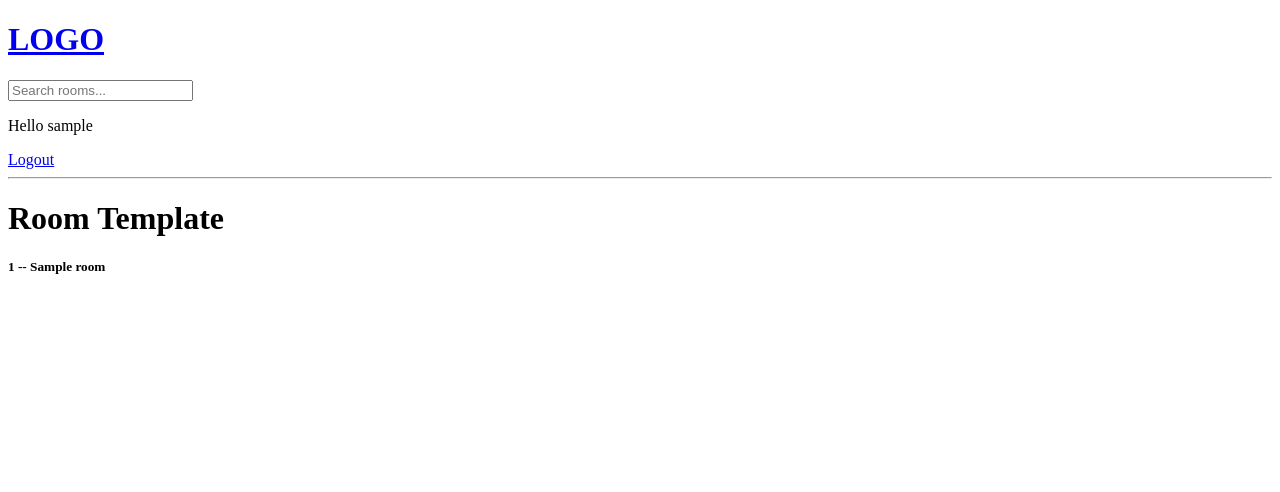
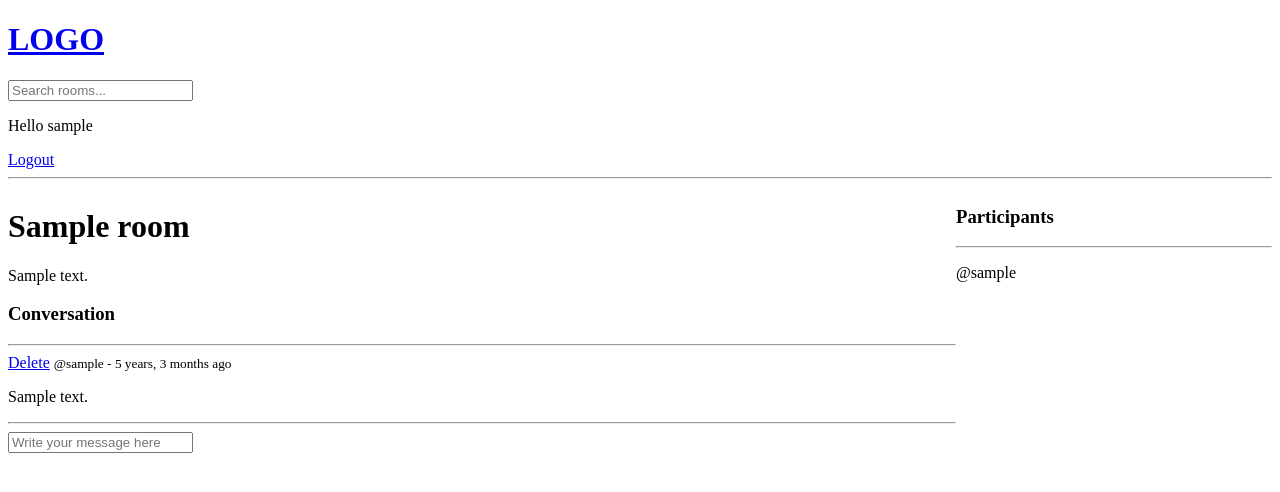
Before and after one commit to TheMrStraffy/studybud, a Django app: page /room/1/ in a window 1280 px wide. Shown: the top 492 px of the page. Run offline with Django 5.2, Linux system fonts and the light colour scheme; a user stored in the database is signed in; tables that the repository leaves empty hold one stand-in row (values such as "Sample post").

Commit message:
messages CRUD

```diff
--- a/app/studybud/base/models.py
+++ b/app/studybud/base/models.py
@@ -14,6 +14,7 @@ class Room(models.Model):
     topic = models.ForeignKey(Topic, on_delete=models.SET_NULL, null=True, blank=True)
     name = models.CharField(max_length=200)
     description = models.TextField(blank=True, null=True)
+    participants = models.ManyToManyField(User, related_name='participants', blank=True)
     updated = models.DateTimeField(auto_now=True)
     created = models.DateTimeField(auto_now_add=True)
 
--- a/app/studybud/base/templates/base/room.html
+++ b/app/studybud/base/templates/base/room.html
@@ -1,16 +1,59 @@
 {% extends 'main.html' %}
 
 {% block content %}
-<h1>Room Template</h1>
-<div>
+
+<style>
+    .room-container {
+        display: grid;
+        grid-template-columns: 3fr 1fr;
+    }
+</style>
+
+<div class="room-container">
+
     <div>
-        <h5>
-            {{room.id}} -- {{room.name}}
-        </h5>
+        <h1>{{room.name}}</h1>
+        <p> {{room.description}} </p>
+
+        <div class="comment-wrapper">
+            <h3>Conversation</h3>
+
+            <hr>
+
+            {% for message in room_messages %}
+            <div>
+                {% if request.user == message.user %}
+                <a href="{% url 'delete-message' message.id %}">Delete</a>
+                {% endif %}
+                <small>@{{message.user}} - {{message.created|timesince}} ago </small>
+                <p> {{message.body}} </p>
+                <hr>
+            </div>
+            {% endfor %}
+        </div>
+
+        {% if request.user.is_authenticated %}
+        <div class="comment-form">
+            <form method="POST" action="">
+                {% csrf_token %}
+                <input type="text" name="body" placeholder="Write your message here" />
+
+            </form>
+        </div>
+        {% endif %}
     </div>
 
     <div>
+        <h3>Participants</h3>
+        <hr>
 
+        {% for participant in participants %}
+        <div>
+            <p>@{{participant.username}} </p>
+        </div>
+        {% endfor %}
     </div>
+
 </div>
+
 {% endblock content %}
--- a/app/studybud/base/urls.py
+++ b/app/studybud/base/urls.py
@@ -11,5 +11,7 @@ urlpatterns = [
 
     path('create-room/', views.createRoom, name="create-room"),
     path('update-room/<str:pk>/', views.updateRoom, name="update-room"),
-    path('delete-room/<str:pk>', views.deleteRoom, name='delete-room')
+    path('delete-room/<str:pk>/', views.deleteRoom, name='delete-room'),
+
+    path('delete-message/<str:pk>/', views.deleteMessage, name="delete-message"),
 ]
--- a/app/studybud/base/views.py
+++ b/app/studybud/base/views.py
@@ -6,7 +6,7 @@ from django.contrib.auth import authenticate, login, logout
 from django.contrib import messages
 from django.contrib.auth.forms import UserCreationForm
 from django.http import HttpRequest, HttpResponse
-from .models import Room, Topic
+from .models import Room, Topic, Message
 from .forms import RoomForm
 from django.views import View
 
@@ -93,12 +93,26 @@ def home(request:HttpRequest):
     }
     return render(request, 'base/home.html', context)
 
-def room(request, pk):
+def room(request:HttpRequest, pk):
 
-    room = Room.objects.get(id=pk)
+    room : Room = Room.objects.get(id=pk)
+    room_messages = room.message_set.all().order_by('-created')
+    participants = room.participants.all()
+
+    if request.method == 'POST':
+        Message.objects.create(
+            user = request.user,
+            room = room,
+            body = request.POST.get('body')
+        )
+        room.participants.add(request.user)
+
+        return redirect('room', pk=room.id)
 
     context = {
-        'room' : room
+        'room' : room,
+        'room_messages' : room_messages,
+        'participants' : participants,
     }
 
     return render(request, 'base/room.html', context)
@@ -147,4 +161,17 @@ def deleteRoom(request:HttpRequest, pk):
     if request.method == 'POST':
         room.delete()
         return redirect('home')
-    return render(request, 'base/delete-room.html', {'obj' : room})
+    return render(request, 'base/delete.html', {'obj' : room})
+
+@login_required(login_url='login')
+def deleteMessage(request:HttpRequest, pk):
+    room_message : Message = Message.objects.get(id=pk)
+
+    if request.user != room_message.user:
+        return HttpResponse('Not allowed')
+
+    if request.method == 'POST':
+        room_message.delete()
+        return redirect('home')
+
+    return render(request, 'base/delete.html', {'obj': room_message})
```
Also changed, not shown: app/studybud/base/migrations/0005_room_participants.py (added), app/studybud/base/templates/base/delete.html (renamed from app/studybud/base/templates/base/delete-room.html).
